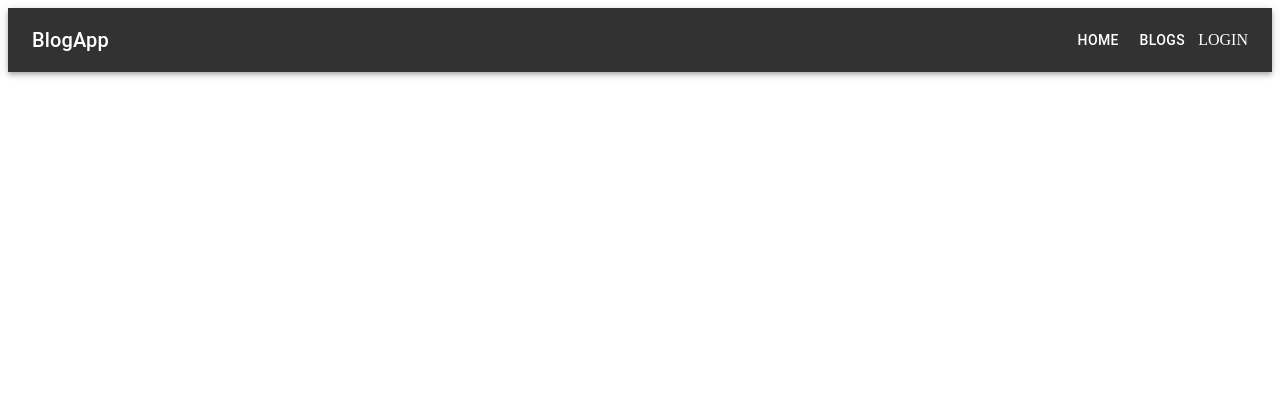
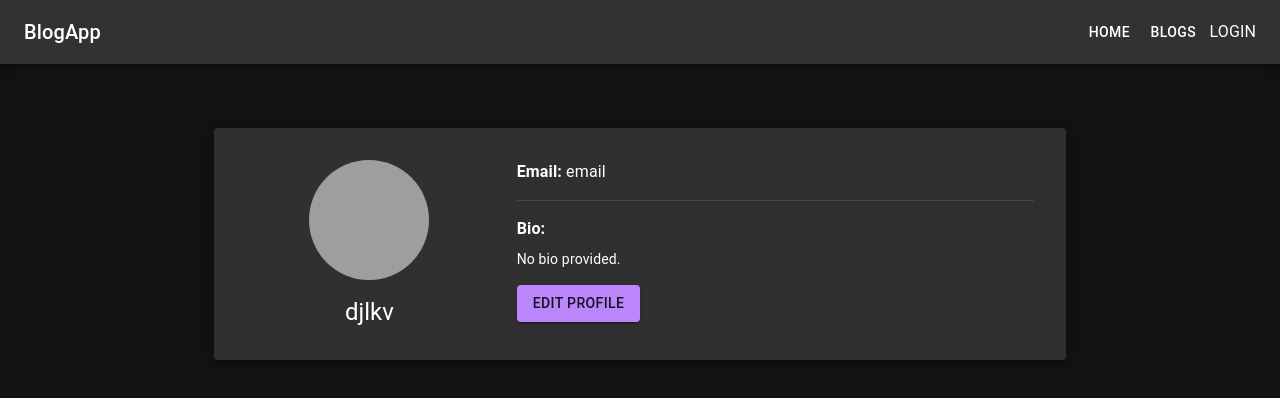
Before and after one commit to shinojeattath/Blogging-Website, a React (Vite) app in the folder frontend/: page /profile in a window 1280 px wide. Shown: the top 398 px of the page. Built offline with nearby package versions, Linux system fonts and the light colour scheme; grey boxes are pictures that could not be loaded.

Commit message:
profile page

```diff
--- a/frontend/src/App.jsx
+++ b/frontend/src/App.jsx
@@ -1,11 +1,13 @@
 import React from 'react'
 import Login from './components/Login'
 import SignUp from './components/SignUp'
-import {  Routes, Route  } from 'react-router-dom'
+import ProfilePage from './components/Profile'
 import HomePage from './components/HomePage'
 import Navbar from './components/Navbar'
 import BlogPostPage from './components/Blog'
+import {  Routes, Route  } from 'react-router-dom'
 import { AuthProvider } from './AuthContext'
+
 const App = () => {
   return (
     <>
@@ -16,6 +18,8 @@ const App = () => {
       <Route path="/login" element={<Login/>} />
       <Route path="/signup" element={<SignUp/>} />
       <Route path="/blog/:id" element={<BlogPostPage/>} />
+      <Route path="/profile" element={<ProfilePage/>} />
+
   </Routes>
   </AuthProvider>
     </>
--- a/frontend/src/AuthContext.jsx
+++ b/frontend/src/AuthContext.jsx
@@ -4,9 +4,11 @@ const AuthContext = createContext();
 
 export const AuthProvider = ({ children }) => {
   const [authenticated, setAuthenticated] = useState(false);
+  const [isAdmin, setIsAdmin] = useState(false)
+  const [userId, setUserId] = useState('')
 
   return (
-    <AuthContext.Provider value={{ authenticated, setAuthenticated }}>
+    <AuthContext.Provider value={{ authenticated, setAuthenticated, userId, setUserId }}>
       {children}
     </AuthContext.Provider>
   );
--- a/frontend/src/components/Blog.jsx
+++ b/frontend/src/components/Blog.jsx
@@ -29,16 +29,9 @@ const fadeIn = {
 };
 
 const BlogPostPage = (props) => {
-  const location = useLocation();
 
-  if(location.state){
-    console.log("blogpage data",location.state.post);
-  }
-  else{
-    console.log("No post data found");
-  }
-  // Mock data for the blog post
-  const post = {
+   // Mock data for the blog post
+   const post = {
     title: "The Future of AI in Blogging",
     author: {
       name: "Jane Doe",
@@ -62,6 +55,20 @@ const BlogPostPage = (props) => {
       { author: "Emily Brown", content: "I agree that maintaining the human element is crucial. AI should enhance, not replace human creativity.", avatar: "https://source.unsplash.com/random?woman" }
     ]
   };
+
+  // End dummy data
+
+
+  const location = useLocation();
+
+  if(location.state){
+    console.log("blogpage data",location.state.post);
+  }
+  else{
+    console.log("No post data found");
+  }
+
+
 
   return (
     <ThemeProvider theme={theme}>
--- a/frontend/src/components/Login.jsx
+++ b/frontend/src/components/Login.jsx
@@ -39,7 +39,7 @@ const SignIn = () => {
   const navigate = useNavigate()
   const [submitted, setSubmitted] = useState(false)
   const [input,setInput] = useState({email:'',password:''})
-  const { setAuthenticated } = useAuth();
+  const { setAuthenticated, setUserId, userId } = useAuth();
 
   // End variables
 
@@ -57,6 +57,8 @@ const SignIn = () => {
           if(response.data.password == input.password){
             console.log("password matched")
             setAuthenticated(true)
+            setUserId(response.data.email)
+            console.log("user id: " + userId)
             navigate('/')
           }
           else{
--- a/frontend/src/components/Navbar.jsx
+++ b/frontend/src/components/Navbar.jsx
@@ -28,10 +28,11 @@ const Navbar = () => {
 
   const navigate = useNavigate()
 
-  const { authenticated, setAuthenticated } = useAuth();
+  const { authenticated, setAuthenticated, setUserId } = useAuth();
 
   const handleLogout = () => {
     setAuthenticated(false)
+    setUserId('')
     navigate('/')
 
     console.log("logging out")
@@ -53,7 +54,7 @@ const Navbar = () => {
           {!authenticated && (<Link to={'/login'} className='custom-link'>&nbsp;LOGIN</Link>)}
           {authenticated && (
             <div>
-              <IconButton
+              <IconButton onClick={() => navigate('/profile')}
                 size="large"
                 aria-label="account of current user"
                 aria-controls="menu-appbar"
--- /dev/null
+++ b/frontend/src/components/Profile.jsx
@@ -0,0 +1,161 @@
+import React, { useState, useEffect } from 'react';
+import {
+  Container,
+  Box,
+  Typography,
+  TextField,
+  Button,
+  Avatar,
+  Grid,
+  Paper,
+  Divider,
+  ThemeProvider,
+  createTheme,
+  CssBaseline
+} from '@mui/material';
+import { motion } from 'framer-motion';
+import { useAuth } from '../AuthContext';
+import axios from 'axios';
+
+
+const theme = createTheme({
+  palette: {
+    mode: 'dark',
+    primary: {
+      main: '#BB86FC',
+    },
+    secondary: {
+      main: '#03DAC6',
+    },
+    background: {
+      default: '#121212',
+      paper: '#1E1E1E',
+    },
+  },
+  typography: {
+    fontFamily: '"Roboto", "Helvetica", "Arial", sans-serif',
+  },
+});
+
+const ProfilePage = () => {
+
+  const { userId } = useAuth();
+  const [profileData, setProfileData] = useState(null)
+  const editing = false
+
+  useEffect(() => {
+    if(userId){
+        axios.get(`http://localhost:5050/get`, {params:{email: userId}})
+            .then(response => {
+                console.log("got userid")
+                console.log(response.data)
+            setProfileData(response.data);
+            console.log("profiledata" + profileData)
+            })
+            .catch(error => console.error('Error fetching profile:', error));
+    }
+  },[userId])
+
+  const handleChange = (e) => {
+    setProfileData({
+      ...profileData,
+      [e.target.name]: e.target.value
+    });
+  };
+
+  const handleSubmit = (e) => {
+    e.preventDefault();
+    axios.put(`http://localhost:5050/user/${user.id}`, profileData)
+      .then(response => {
+        setUser({
+          ...user,
+          ...response.data
+        });
+        setEditing(false);
+      })
+      .catch(error => console.error('Error updating profile:', error));
+  };
+
+  return (
+    <ThemeProvider theme={theme}>
+      <CssBaseline />
+      <Container component="main" maxWidth="md">
+        <motion.div
+          initial={{ opacity: 0, y: -50 }}
+          animate={{ opacity: 1, y: 0 }}
+          transition={{ duration: 0.5 }}
+        >
+          <Box sx={{ mt: 8, display: 'flex', flexDirection: 'column', alignItems: 'center' }}>
+            <Paper elevation={3} sx={{ p: 4, width: '100%' }}>
+              <Grid container spacing={3}>
+                <Grid item xs={12} sm={4}>
+                  <Box sx={{ display: 'flex', flexDirection: 'column', alignItems: 'center' }}>
+                    <Avatar
+                      sx={{ width: 120, height: 120, mb: 2 }}
+                      src='/default-avatar.png'
+                    />
+                    <Typography variant="h5">djlkv</Typography>
+                  </Box>
+                </Grid>
+                <Grid item xs={12} sm={8}>
+                  {editing ? (
+                    <form onSubmit={handleSubmit}>
+                      <TextField
+                        fullWidth
+                        margin="normal"
+                        name="name"
+                        label="Name"
+                        value='blss'
+                        onChange={handleChange}
+                      />
+                      <TextField
+                        fullWidth
+                        margin="normal"
+                        name="email"
+                        label="Email"
+                        value={profileData.email}
+                        onChange={handleChange}
+                      />
+                      <TextField
+                        fullWidth
+                        margin="normal"
+                        name="bio"
+                        label="Bio"
+                        multiline
+                        rows={4}
+                        value={profileData.bio}
+                        onChange={handleChange}
+                      />
+                      <Box sx={{ mt: 2 }}>
+                        <Button type="submit" variant="contained" color="primary" sx={{ mr: 1 }}>
+                          Save
+                        </Button>
+                        <Button variant="outlined" onClick={() => setEditing(false)}>
+                          Cancel
+                        </Button>
+                      </Box>
+                    </form>
+                  ) : (
+                    <>
+                      <Typography variant="body1"><strong>Email:</strong> email</Typography>
+                      <Divider sx={{ my: 2 }} />
+                      <Typography variant="body1"><strong>Bio:</strong></Typography>
+                      <Typography variant="body2" sx={{ mt: 1 }}>No bio provided.</Typography>
+                      <Box sx={{ mt: 2 }}>
+                        <Button variant="contained" color="primary" onClick={() => setEditing(true)}>
+                          Edit Profile
+                        </Button>
+                      </Box>
+                    </>
+                  )}
+                </Grid>
+              </Grid>
+            </Paper>
+          </Box>
+        </motion.div>
+      </Container>
+    </ThemeProvider>
+  );
+};
+
+export default ProfilePage;
```
